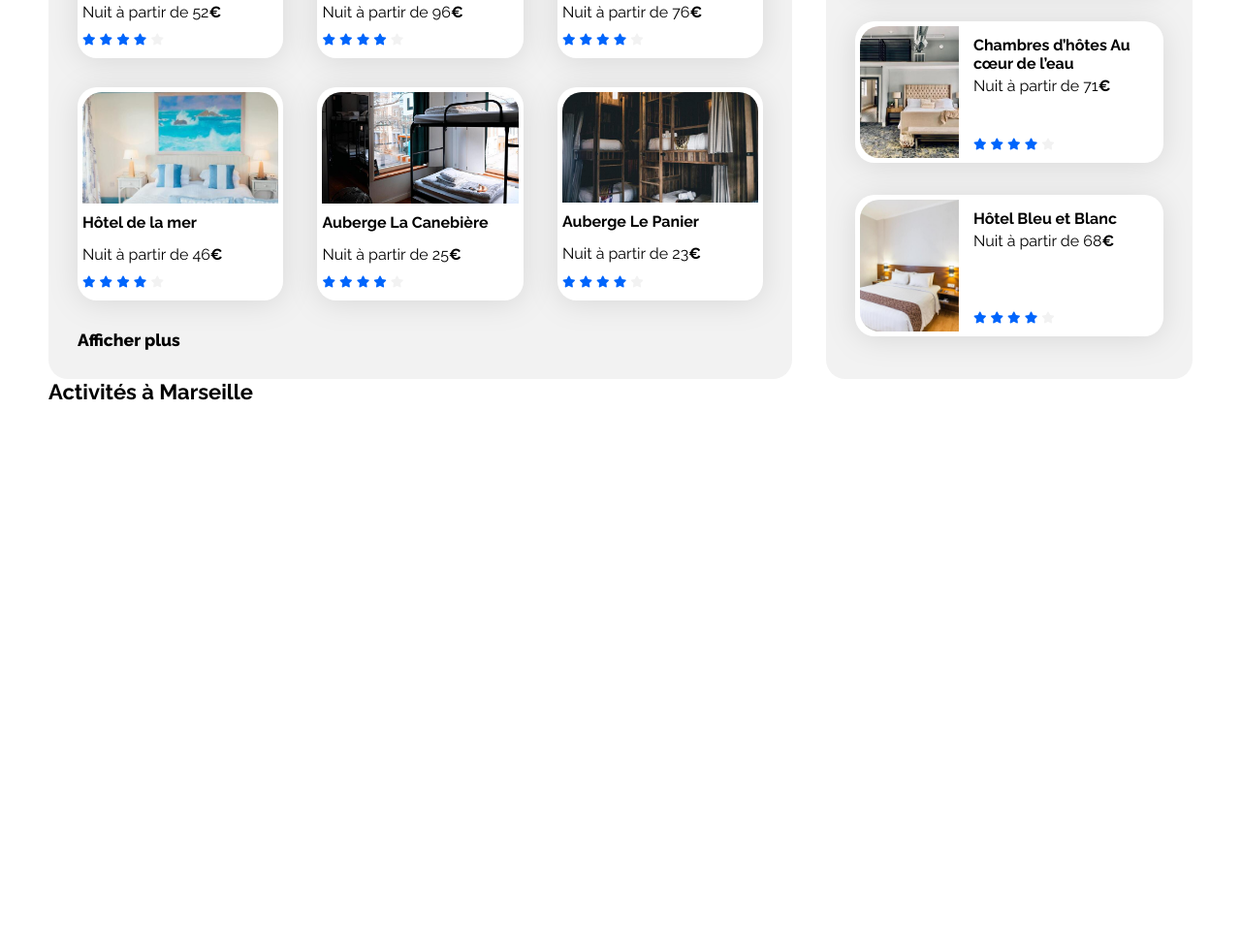
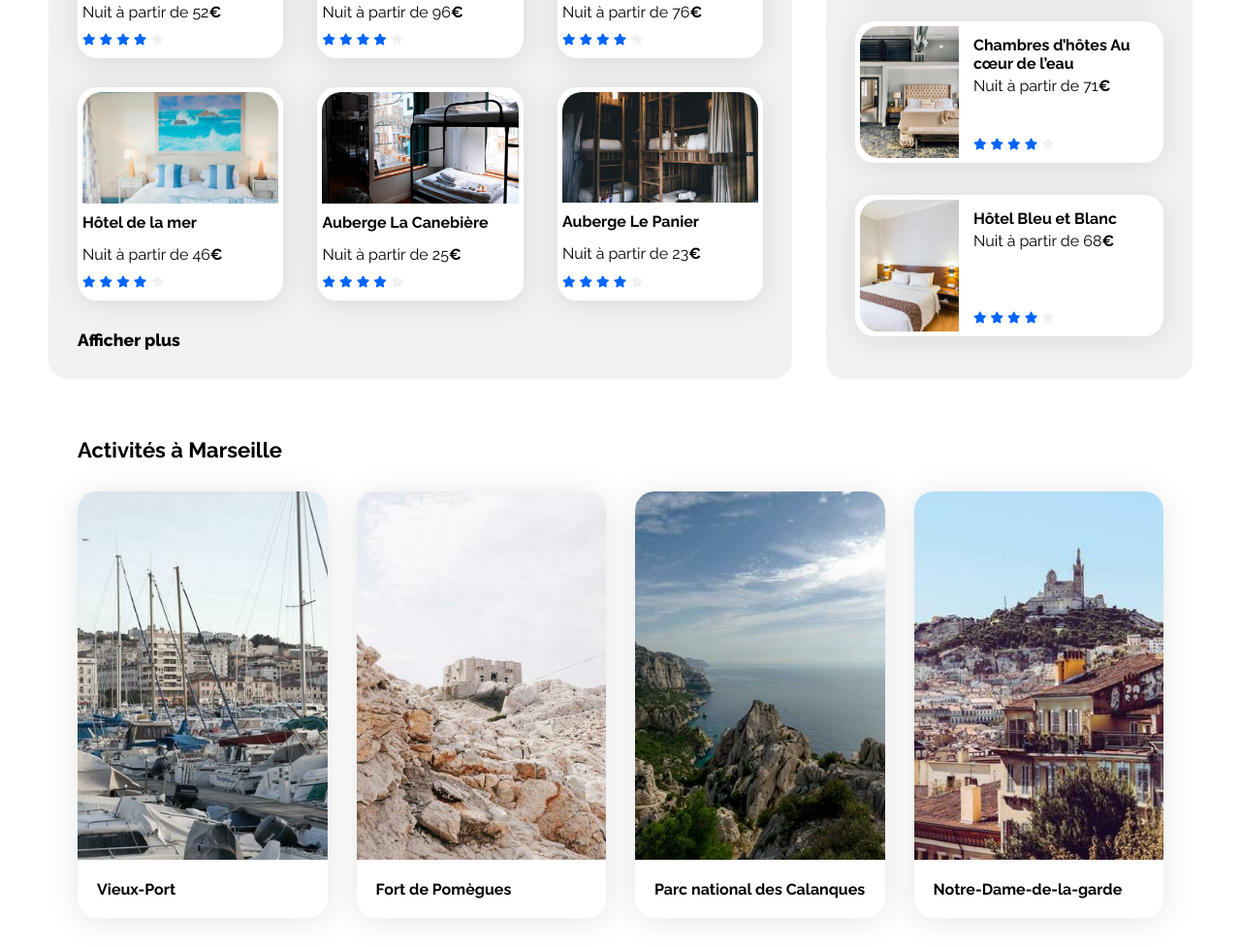
Before and after one commit to Desmarres/OC_DEV_IA_P2_Booki, a plain HTML site: page index.html in a window 1280 px wide. Shown: the part 681-1658 px from the top of the page at 97% size. Before the commit the page ends 1098 px from the top, so only its background shows below. Drawn offline with Linux system fonts and the light colour scheme.

Commit message:
Etape 8: Intégration de la dernière section 'Activités à Marseille'

```diff
--- a/css/style.css
+++ b/css/style.css
@@ -301,6 +301,7 @@ h1 {
 }
 
 /*********** Populaires ***********/
+
 .populaires {
     width: 32%;
 }
@@ -345,7 +346,48 @@ h1 {
     margin-bottom: 5px;
 }
 
+/*********** Activités ***********/
 
+.activites {
+    margin-top: 30px;
+    padding: 30px;
+}
+
+.activites-cards {
+    display: flex;
+    justify-content: space-between;
+    gap: 30px;
+}
+
+.activites a {
+    width: 25%;
+    margin-top: 30px;
+}
+
+.activites .card {
+    padding: 0;
+}
+
+.activites .card figure {
+    margin: 0;
+    display: flex;
+    flex-direction: column;
+}
+
+.activites .card img {
+    width: 100%;
+    height: 380px;
+    border-radius: 20px 20px 0 0;
+}
+
+.activites .card figcaption {
+    width: 100%;
+    height: 60px;
+    font-weight: 700;
+    display: flex;
+    align-items: center;
+    text-indent: 20px;
+}
 
 
 /* Le code ci-dessous correspond à la version responsive uniquement */
--- a/index.html
+++ b/index.html
@@ -85,7 +85,9 @@
                                     alt="Image de la chambre d'hôtel montrant un lit">
                                 <div class="card-content">
                                     <h3 class="card-title">Hôtel du port</h3>
-                                    <div class="card-subtitle">Nuit à partir de 52<span class="euro">€</span></div>
+                                    <div class="card-subtitle">
+                                        Nuit à partir de 52<span class="euro">€</span>
+                                    </div>
                                     <div class="card-rating">
                                         <i class="fa-xs fa-solid fa-star" aria-hidden="true"></i>
                                         <i class="fa-xs fa-solid fa-star" aria-hidden="true"></i>
@@ -103,7 +105,9 @@
                                     alt="Image de la chambre d'hôtel montrant un lit">
                                 <div class="card-content">
                                     <h3 class="card-title">Hôtel Chez Amina</h3>
-                                    <div class="card-subtitle">Nuit à partir de 96<span class="euro">€</span></div>
+                                    <div class="card-subtitle">
+                                        Nuit à partir de 96<span class="euro">€</span>
+                                    </div>
                                     <div class="card-rating">
                                         <i class="fa-xs fa-solid fa-star" aria-hidden="true"></i>
                                         <i class="fa-xs fa-solid fa-star" aria-hidden="true"></i>
@@ -121,7 +125,9 @@
                                     alt="Image de la chambre d'hôtel montrant un lit">
                                 <div class="card-content">
                                     <h3 class="card-title">Hôtel Les mouettes</h3>
-                                    <div class="card-subtitle">Nuit à partir de 76<span class="euro">€</span></div>
+                                    <div class="card-subtitle">
+                                        Nuit à partir de 76<span class="euro">€</span>
+                                    </div>
                                     <div class="card-rating">
                                         <i class="fa-xs fa-solid fa-star" aria-hidden="true"></i>
                                         <i class="fa-xs fa-solid fa-star" aria-hidden="true"></i>
@@ -139,7 +145,9 @@
                                     alt="Image de la chambre d'hôtel montrant un lit">
                                 <div class="card-content">
                                     <h3 class="card-title">Hôtel de la mer</h3>
-                                    <div class="card-subtitle">Nuit à partir de 46<span class="euro">€</span></div>
+                                    <div class="card-subtitle">
+                                        Nuit à partir de 46<span class="euro">€</span>
+                                    </div>
                                     <div class="card-rating">
                                         <i class="fa-xs fa-solid fa-star" aria-hidden="true"></i>
                                         <i class="fa-xs fa-solid fa-star" aria-hidden="true"></i>
@@ -157,7 +165,9 @@
                                     alt="Image de la chambre d'hôtel montrant un lit">
                                 <div class="card-content">
                                     <h3 class="card-title">Auberge La Canebière</h3>
-                                    <div class="card-subtitle">Nuit à partir de 25<span class="euro">€</span></div>
+                                    <div class="card-subtitle">
+                                        Nuit à partir de 25<span class="euro">€</span>
+                                    </div>
                                     <div class="card-rating">
                                         <i class="fa-xs fa-solid fa-star" aria-hidden="true"></i>
                                         <i class="fa-xs fa-solid fa-star" aria-hidden="true"></i>
@@ -175,7 +185,9 @@
                                     alt="Image de la chambre d'hôtel montrant un lit">
                                 <div class="card-content">
                                     <h3 class="card-title">Auberge Le Panier</h3>
-                                    <div class="card-subtitle">Nuit à partir de 23<span class="euro">€</span></div>
+                                    <div class="card-subtitle">
+                                        Nuit à partir de 23<span class="euro">€</span>
+                                    </div>
                                     <div class="card-rating">
                                         <i class="fa-xs fa-solid fa-star" aria-hidden="true"></i>
                                         <i class="fa-xs fa-solid fa-star" aria-hidden="true"></i>
@@ -205,7 +217,9 @@
                                 <div class="card-content">
                                     <div class="card-txt">
                                         <h3 class="card-title">Hôtel Le soleil du matin</h3>
-                                        <p class="card-subtitle">Nuit à partir de 128<span class="euro">€</span></p>
+                                        <p class="card-subtitle">
+                                            Nuit à partir de 128<span class="euro">€</span>
+                                        </p>
                                     </div>
                                     <div class="card-rating">
                                         <i class="fa-xs fa-solid fa-star" aria-hidden="true"></i>
@@ -225,7 +239,9 @@
                                 <div class="card-content">
                                     <div class="card-txt">
                                         <h3 class="card-title">Chambres d’hôtes Au cœur de l’eau</h3>
-                                        <p class="card-subtitle">Nuit à partir de 71<span class="euro">€</span></p>
+                                        <p class="card-subtitle">
+                                            Nuit à partir de 71<span class="euro">€</span>
+                                        </p>
                                     </div>
                                     <div class="card-rating">
                                         <i class="fa-xs fa-solid fa-star" aria-hidden="true"></i>
@@ -245,7 +261,9 @@
                                 <div class="card-content">
                                     <div class="card-txt">
                                         <h3 class="card-title">Hôtel Bleu et Blanc</h3>
-                                        <p class="card-subtitle">Nuit à partir de 68<span class="euro">€</span></p>
+                                        <p class="card-subtitle">
+                                            Nuit à partir de 68<span class="euro">€</span>
+                                        </p>
                                     </div>
                                     <div class="card-rating">
                                         <i class="fa-xs fa-solid fa-star" aria-hidden="true"></i>
@@ -264,6 +282,44 @@
             <div>
                 <section class="activites" id="activites">
                     <h2 class="section-title">Activités à Marseille</h2>
+                    <div class="activites-cards">
+                        <a href="#">
+                            <article class="card">
+                                <figure>
+                                    <img src="./images/activites/reno-laithienne.jpg"
+                                        alt="Image d'un port avec beaucoup de bâteaux">
+                                    <figcaption>Vieux-Port</figcaption>
+                                </figure>
+                            </article>
+                        </a>
+                        <a href="#">
+                            <article class="card">
+                                <figure>
+                                    <img src="./images/activites/paul-hermann.jpg"
+                                        alt="Image d'un fort sur une falaise">
+                                    <figcaption>Fort de Pomègues</figcaption>
+                                </figure>
+                            </article>
+                        </a>
+                        <a href="#">
+                            <article class="card">
+                                <figure>
+                                    <img src="./images/activites/kilyan-sockalingum.jpg"
+                                        alt="Image d' un relief rocheux dominant une baie maritime'">
+                                    <figcaption>Parc national des Calanques</figcaption>
+                                </figure>
+                            </article>
+                        </a>
+                        <a href="#">
+                            <article class="card">
+                                <figure>
+                                    <img src="./images/activites/florian-wehde.jpg"
+                                        alt="Vue des toits d'une ville dominés par une cathédrale">
+                                    <figcaption>Notre-Dame-de-la-garde</figcaption>
+                                </figure>
+                            </article>
+                        </a>
+                    </div>
                 </section>
             </div>
         </main>
```
